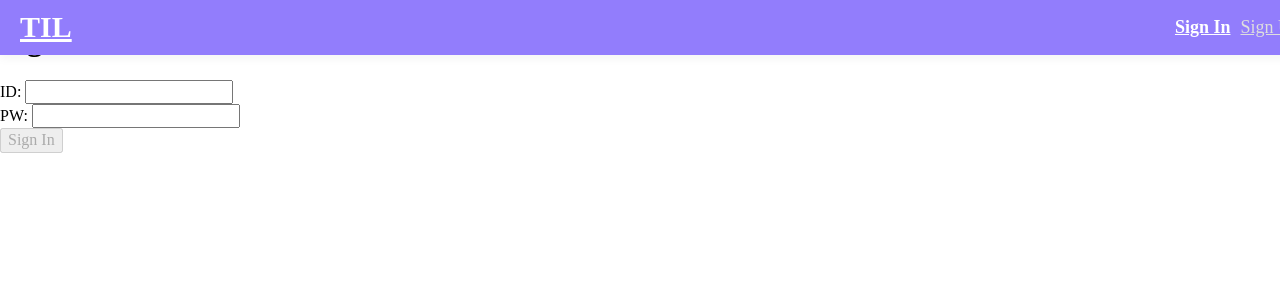
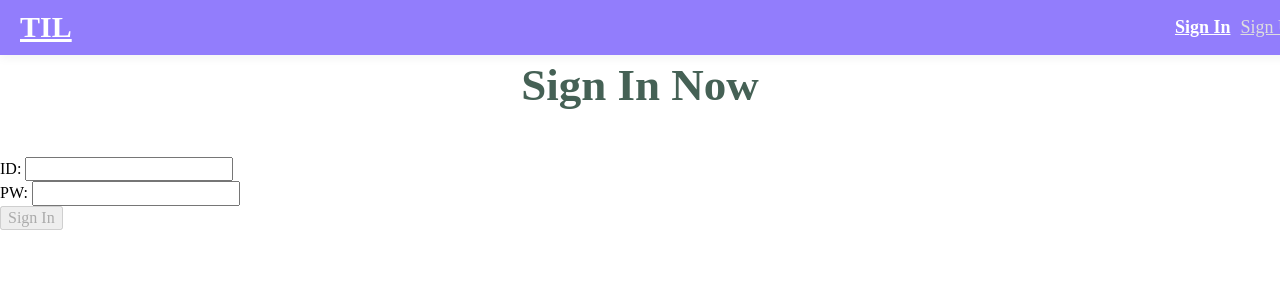
Before and after one commit to jambottle/vue-expert, a Vue app in the folder vue-til/: page /signin in a window 1280 px wide. Shown: the top 300 px of the page. Built offline with nearby package versions, Linux system fonts and the light colour scheme; no server answers.

Commit message:
design: Style SigninPage.vue and SignupPage.vue

```diff
--- a/vue-til/src/views/SigninPage.vue
+++ b/vue-til/src/views/SigninPage.vue
@@ -12,3 +12,13 @@
   },
 };
 </script>
+
+<style lang="scss" scoped>
+h1 {
+  padding: 30px 5px 15px;
+  color: #456155;
+  font-size: 45px;
+  font-weight: 600;
+  text-align: center;
+}
+</style>
--- a/vue-til/src/views/SignupPage.vue
+++ b/vue-til/src/views/SignupPage.vue
@@ -12,3 +12,13 @@
   },
 };
 </script>
+
+<style lang="scss" scoped>
+h1 {
+  padding: 30px 5px 15px;
+  color: #456155;
+  font-size: 45px;
+  font-weight: 600;
+  text-align: center;
+}
+</style>
```
